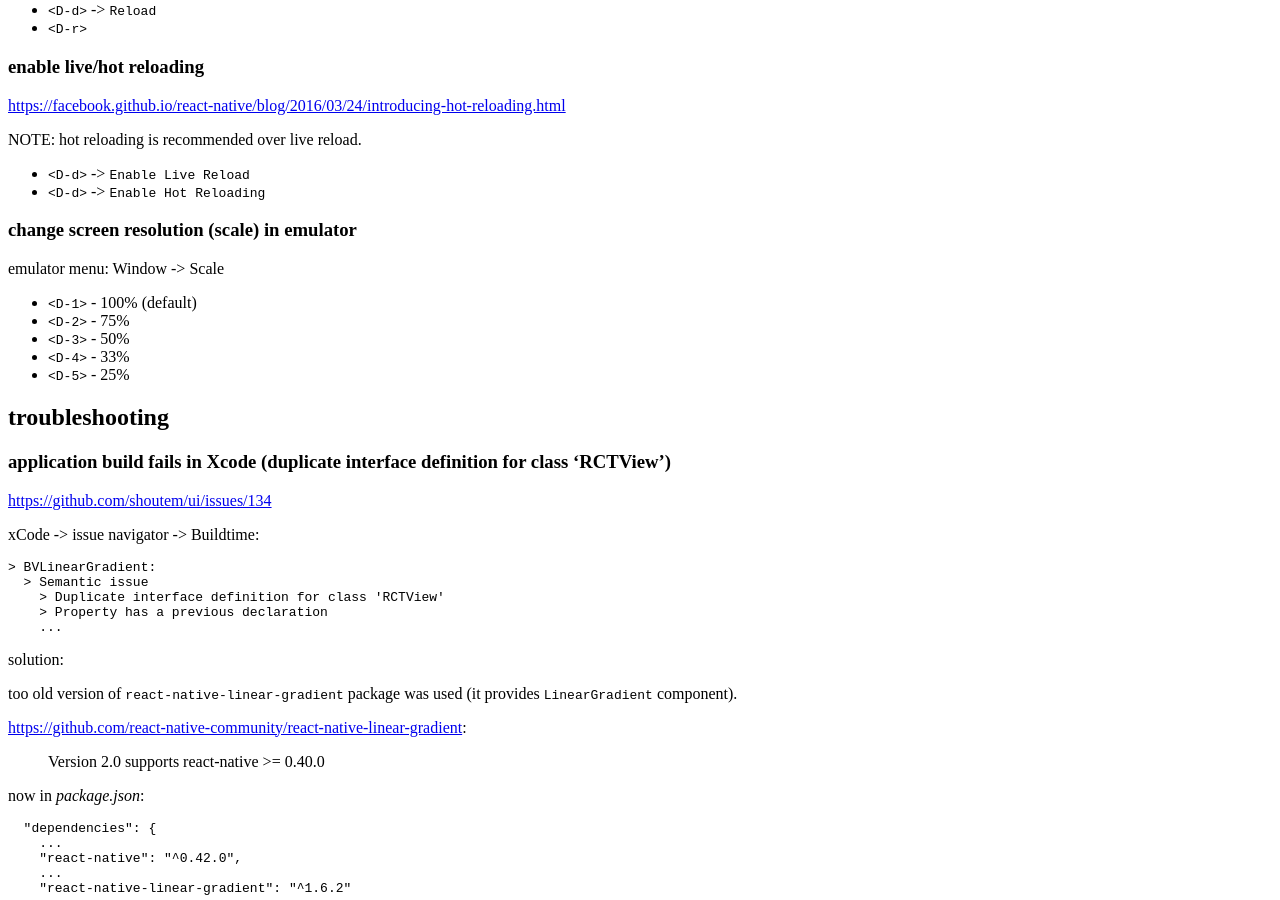
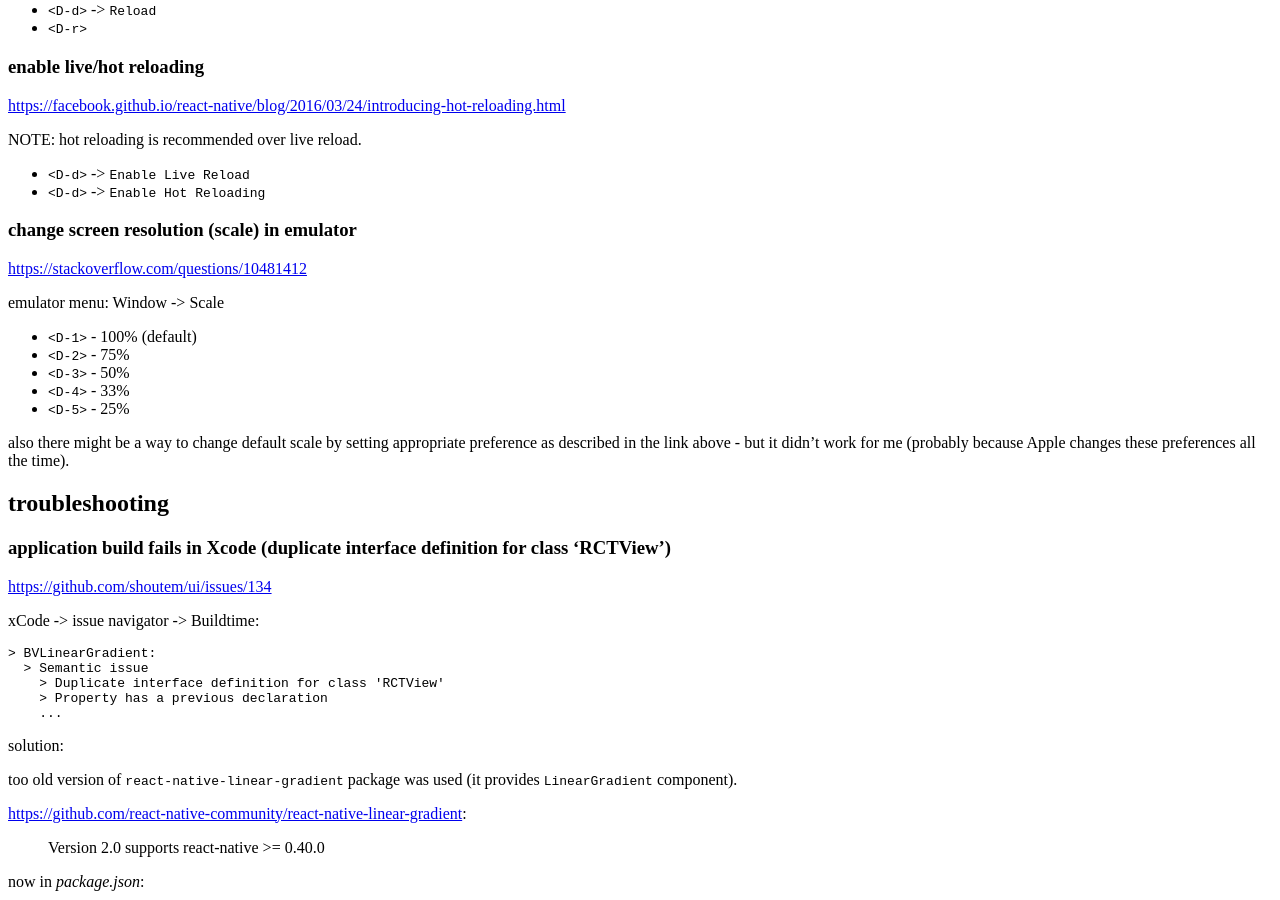
Before and after one commit to tap349/tap349.github.io, a Jekyll site: the page built from _posts/2017-05-25-react-native-ios.md, in a window 1280 px wide and 900 px high, scrolled down 1385 px. Built offline with Jekyll 4.4.1, drawn with Linux system fonts in a browser that asks for light colours.

Commit message:
update 2017-05-26_02:02:01

```diff
--- a/_posts/2017-05-25-react-native-ios.md
+++ b/_posts/2017-05-25-react-native-ios.md
@@ -82,6 +82,8 @@ NOTE: hot reloading is recommended over live reload.
 
 ### change screen resolution (scale) in emulator
 
+<https://stackoverflow.com/questions/10481412>
+
 emulator menu: Window -> Scale
 
 - `<D-1>` - 100% (default)
@@ -89,6 +91,10 @@ emulator menu: Window -> Scale
 - `<D-3>` - 50%
 - `<D-4>` - 33%
 - `<D-5>` - 25%
+
+also there might be a way to change default scale by setting appropriate
+preference as described in the link above - but it didn't work for me
+(probably because Apple changes these preferences all the time).
 
 ## troubleshooting
 
```
Also changed, not shown: _posts/2017-05-24-react-native-android.md (+1 -1 lines).
